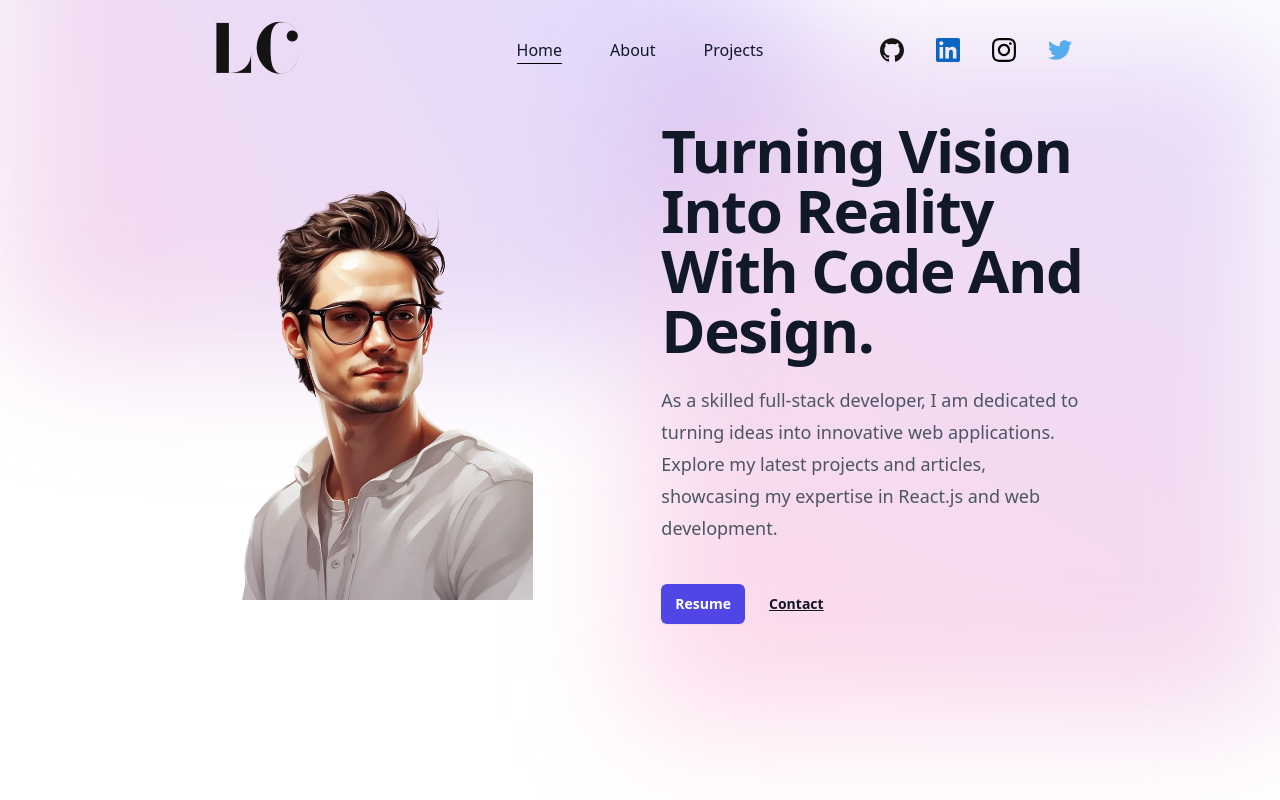
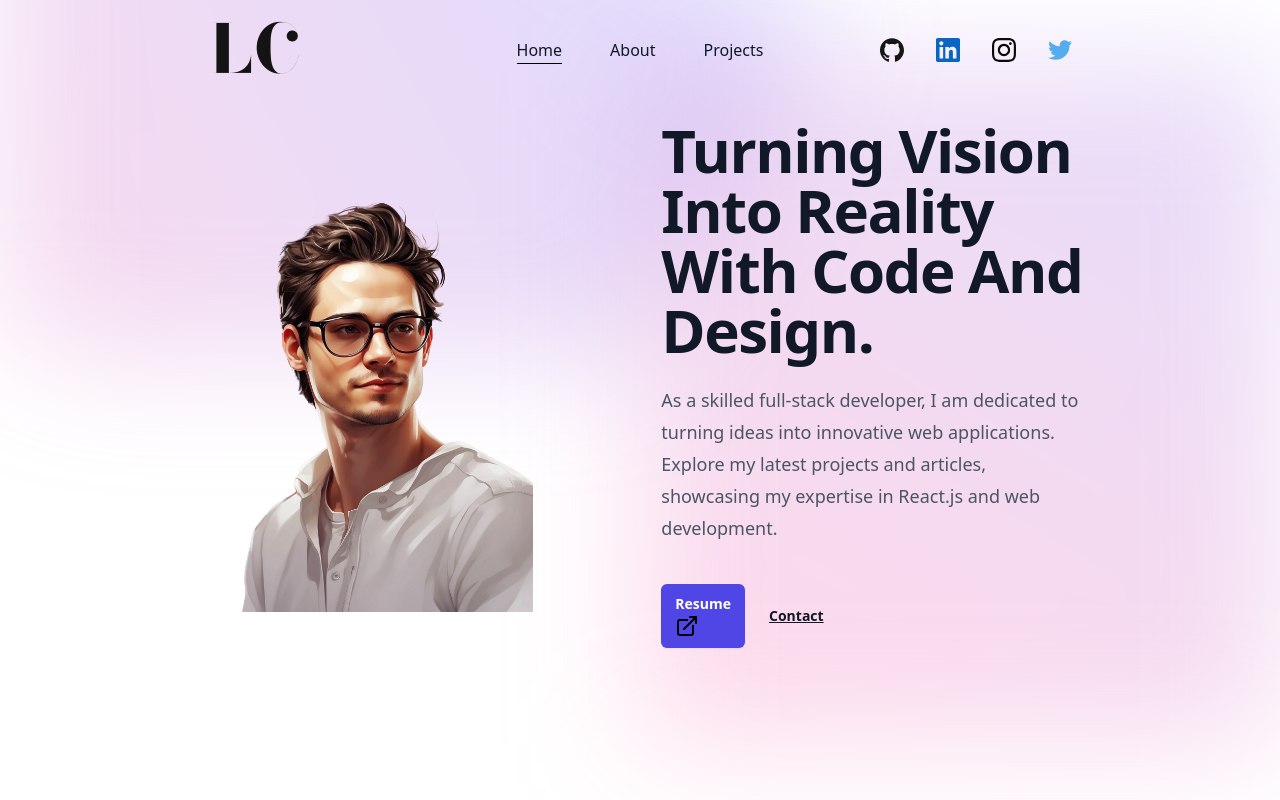
Before and after one commit to leo3210k/Portfolio, a Next.js app: page / in a window 1280 px wide. Built offline with nearby package versions, Linux system fonts and the light colour scheme.

Commit message:
add external link icon to main

```diff
--- a/src/components/Main.jsx
+++ b/src/components/Main.jsx
@@ -1,5 +1,6 @@
 import Image from 'next/image'
 import profile from '../../public/images/profile/Leonardo_1.png'
+import externalLink from '../../public/images/svgs/external-link.svg'
 
 export default function Main() {
   return (
@@ -20,6 +21,7 @@ export default function Main() {
           <div class="mt-10 flex items-center justify-center gap-x-6">
             <a href="#" class="rounded-md bg-indigo-600 px-3.5 py-2.5 text-sm font-semibold text-white shadow-sm hover:bg-indigo-500 focus-visible:outline focus-visible:outline-2 focus-visible:outline-offset-2 focus-visible:outline-indigo-600">
               Resume
+              <Image src={externalLink} alt="profile"/>
             </a>
             <a href="#" class="text-sm font-semibold leading-6 text-gray-900 underline underline-offset-1">Contact</a>
           </div>
```
